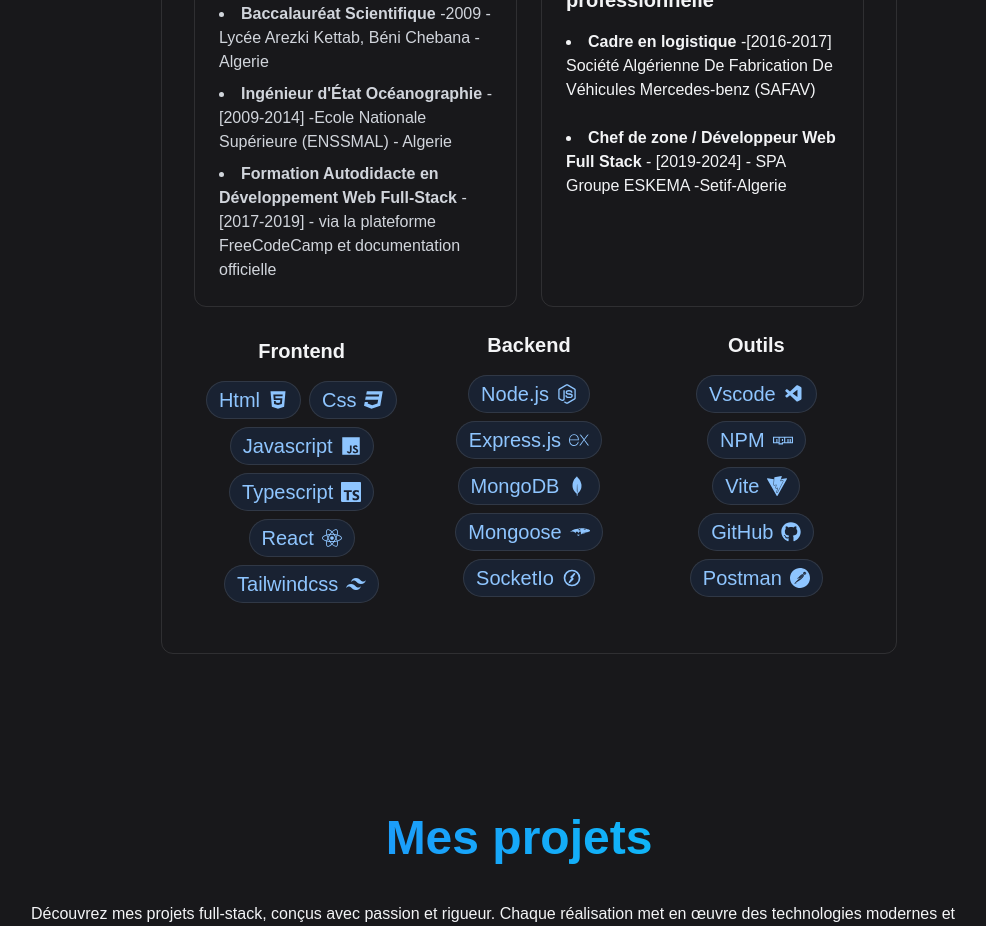
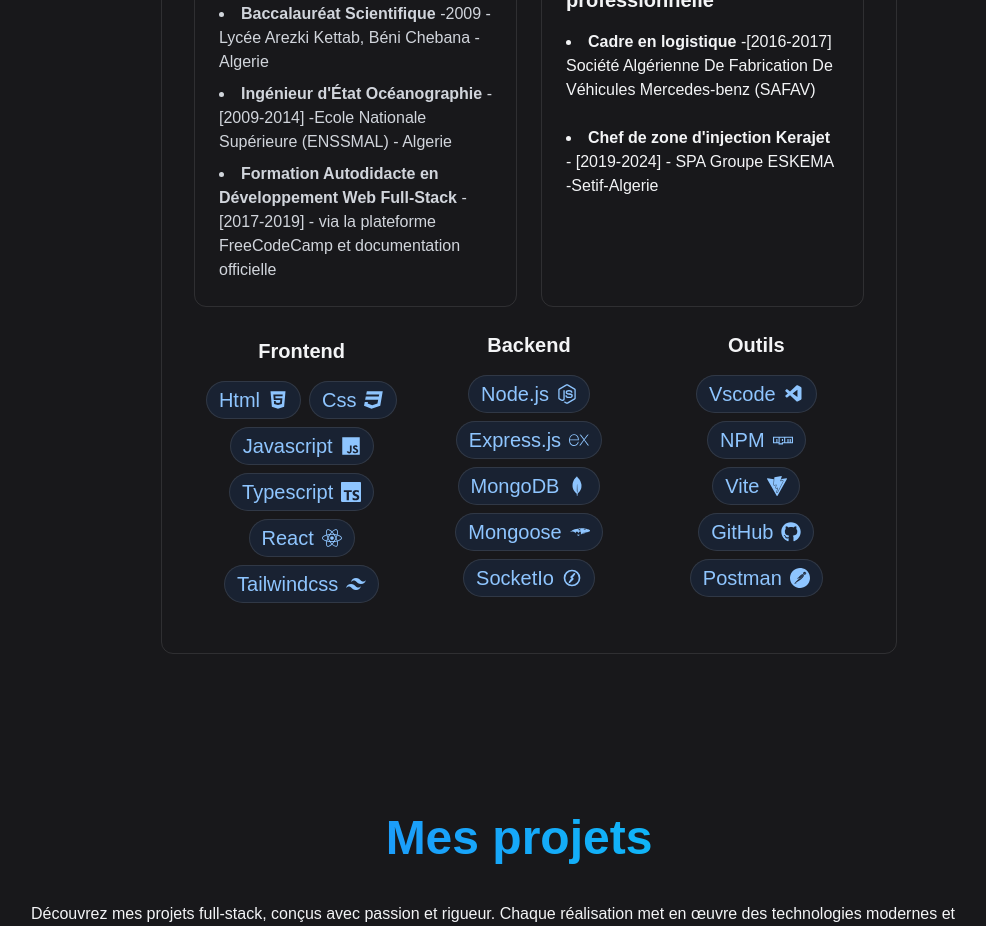
Before and after one commit to meepoorkeepo/portfulio, a React (Vite) app: page / in a window 1280 px wide. Shown: the part 1140-2066 px from the top of the page, without its empty margins (111-1097 px from the left). Built offline with nearby package versions, Linux system fonts and the light colour scheme.

Commit message:
kerajet injection

```diff
--- a/src/components/sections/About.jsx
+++ b/src/components/sections/About.jsx
@@ -69,7 +69,7 @@
                         <strong>Cadre en logistique</strong> -[2016-2017] Société Algérienne De Fabrication De Véhicules Mercedes-benz (SAFAV)
                     </li>
                     <li>
-                        <strong>Chef de zone / Développeur Web Full Stack</strong> - [2019-2024]  - SPA Groupe ESKEMA -Setif-Algerie
+                        <strong>Chef de zone d'injection Kerajet </strong> - [2019-2024]  - SPA Groupe ESKEMA -Setif-Algerie
                     </li>
 
                 </div>
```
